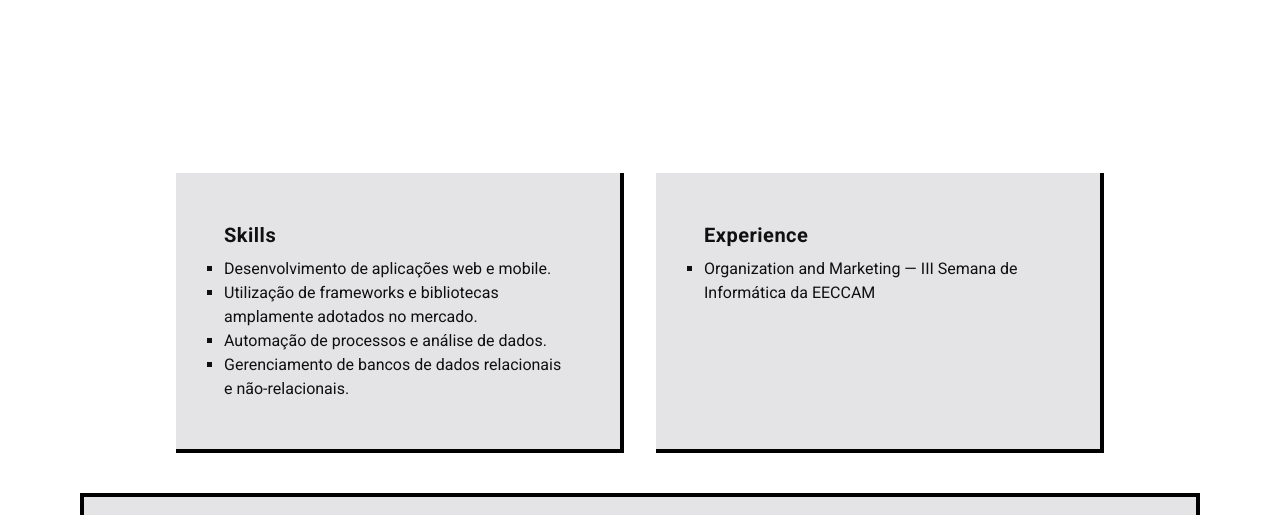
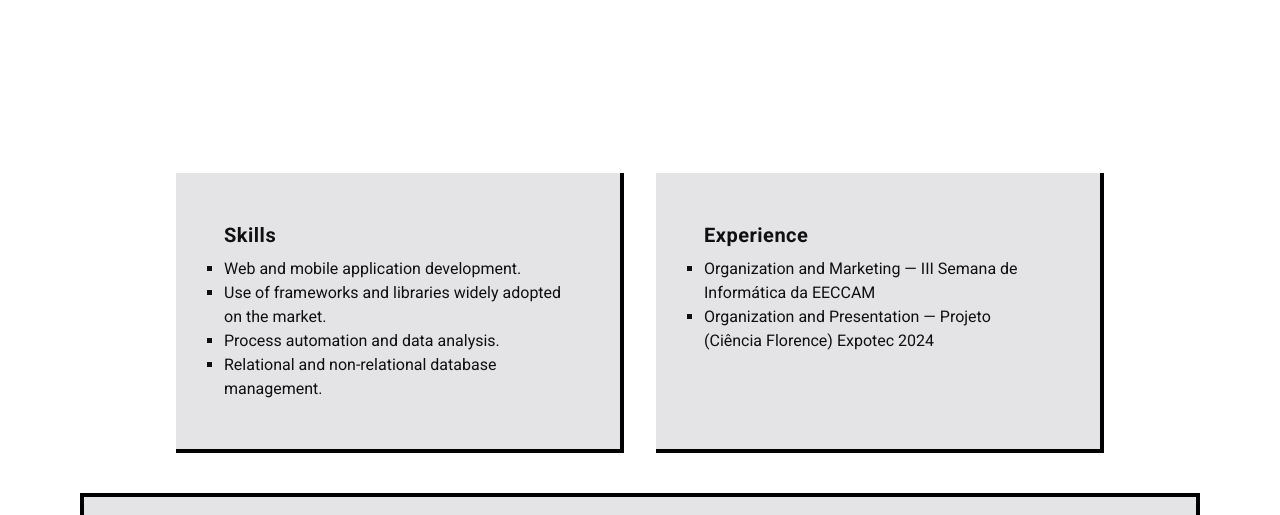
Before and after one commit to l0cass/portfolio, a website built with Vite: page index.html in a window 1280 px wide. Shown: the part 427-942 px from the top of the page. Built offline with nearby package versions, Linux system fonts and the light colour scheme.

Commit message:
update curriculum, experiences and language

```diff
--- a/index.html
+++ b/index.html
@@ -32,10 +32,10 @@
           <p class="mb-2 text-xl font-bold tracking-wide">Skills</p>
 
           <ul class="list-square">
-            <li>Desenvolvimento de aplicações web e mobile.</li>
-            <li>Utilização de frameworks e bibliotecas amplamente adotados no mercado.</li>
-            <li>Automação de processos e análise de dados.</li>
-            <li>Gerenciamento de bancos de dados relacionais e não-relacionais.</li>
+            <li>Web and mobile application development.</li>
+            <li>Use of frameworks and libraries widely adopted on the market.</li>
+            <li>Process automation and data analysis.</li>
+            <li>Relational and non-relational database management.</li>
           </ul>
         </div>
 
@@ -44,6 +44,7 @@
 
           <ul class="list-square">
             <li>Organization and Marketing — III Semana de Informática da EECCAM</li>
+            <li>Organization and Presentation — Projeto (Ciência Florence) Expotec 2024</li>
           </ul>
         </div>
       </section>
```
Also changed, not shown: 1 other file.
